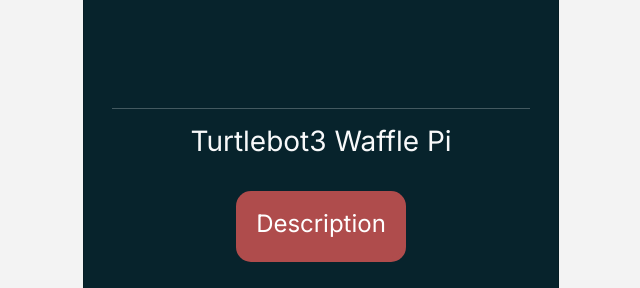
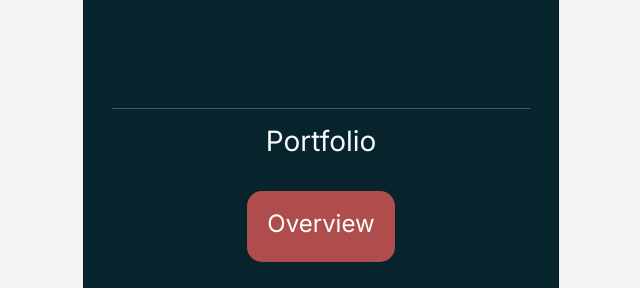
Before and after one commit to rpointjour/digital_business_card, a React (Create React App) app: page / in a window 1280 px wide. Shown: the part 2820-3108 px from the top of the page, without its empty margins (319-959 px from the left). Built offline with nearby package versions, Linux system fonts and the light colour scheme.

Commit message:
add pi launchpad

```diff
--- a/src/Components/AboutMe.js
+++ b/src/Components/AboutMe.js
@@ -45,7 +45,7 @@
                     <ul className=' list-group list-group-flush' id="lst">
                     <li className='list-group-item list-group-item-dark'></li>
                     <li className='list-group-item list-group-item-action list-group-item-light'><a id="python" href="https://rjpking92.pythonanywhere.com/" target="blank" rel="noreferrer">Python</a></li>
-                    <li className='list-group-item list-group-item-action list-group-item-success'><a id="pi" href="https://pi-3-dashboard.web.app/" target="blank" rel="noreferrer">Raspberry Pi</a></li>
+                    <li className='list-group-item list-group-item-action list-group-item-success'><a id="pi" href="https://rjpdev-pi-launchpad.web.app" target="blank" rel="noreferrer">Raspberry Pi</a></li>
                     <li className='list-group-item active list-group-item-action list-group-item-primary'><b>Bluetooth Low Energy (BLE)</b></li>
                     <li className='list-group-item list-group-item-action list-group-item-danger'><b>ESP32</b></li>
                     <li className='list-group-item list-group-item-action list-group-item-warning'><b>STM32</b></li>
--- a/src/Components/Projects.js
+++ b/src/Components/Projects.js
@@ -14,10 +14,10 @@
                 <Carousel />
                 <br />
                 <section className="featured text-light"><hr />
-                <h3>Turtlebot3 Waffle Pi</h3><br />
-                <button type="button"><a href="Resume/RJP%20Portfolio%20-%20CE.pdf" target="blank" rel="noreferrer">Description</a></button>
-                <br /><br />
-                </section><br />
+                <h3>Portfolio</h3><br />
+                <button type="button"><a href="Resume/RJP%20Portfolio%20-%20CE.pdf" target="blank" rel="noreferrer">Overview</a></button>
+                <br />
+                </section>
                 <div className="stock text-light"><hr />
                 <div>
                 <h3>Stock App (Android Studio)</h3><br />
```
